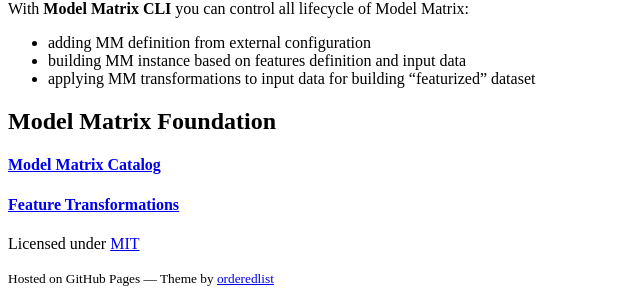
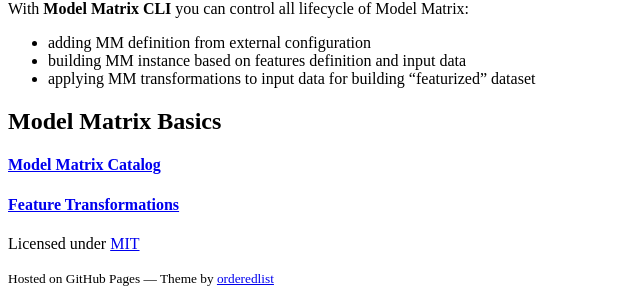
Before and after one commit to collectivemedia/modelmatrix, a Jekyll site: the page built from index.md, in a window 1280 px wide. Shown: the part 873-1173 px from the top of the page, without its empty margins (0-640 px from the left). Built offline with Jekyll 4.4.1, drawn with Linux system fonts in a browser that asks for light colours; nearby versions of some CDN libraries; a style sheet for code colours, icons or effects is not loaded.

Commit message:
update site

```diff
--- a/index.md
+++ b/index.md
@@ -23,7 +23,7 @@
  - applying MM transformations to input data for building "featurized" dataset
 
 
-## Model Matrix Foundation
+## Model Matrix Basics
 
 #### <a href="doc/philosophy.html#model-matrix-catalog" class="icon-circle-arrow-right"><span class="space5"><span class="spec-font-small">Model Matrix Catalog</span></span></a>
 
```
